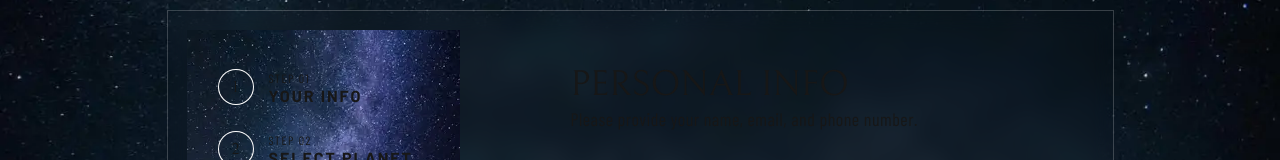
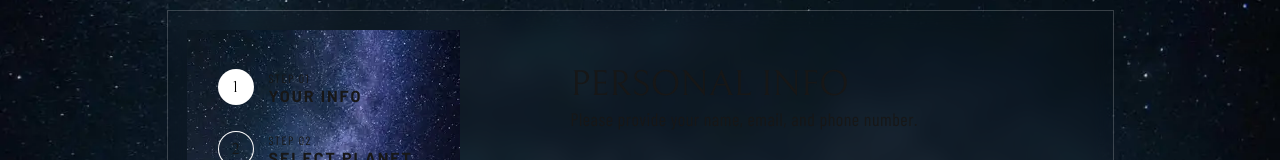
Before and after one commit to ozematt/Space-tourism_Next.js, a Next.js app: page /reserve/step01 in a window 1280 px wide. Shown: the part 288-448 px from the top of the page. Built offline with nearby package versions, Linux system fonts and the light colour scheme.

Commit message:
added form navigation logic

```diff
--- a/src/components/Reservation.tsx
+++ b/src/components/Reservation.tsx
@@ -1,5 +1,5 @@
 import { steps, stepsNav } from "@/data";
-import { FormStepTitle, InputTextField, StepNavItem } from ".";
+import { FormStepTitle, InputTextField, StepNav, StepNavItem } from ".";
 
 export type StepNumbers = "step01" | "step02" | "step03" | "step04" | "step05";
 
@@ -10,15 +10,7 @@ export type ReservationProps = {
 const Reservation = ({ step }: ReservationProps) => {
   return (
     <div className="mx-auto mt-[100px] flex h-full max-h-[600px] w-full max-w-[945px] ring-1 ring-white/20 backdrop-blur-[10px]">
-      <div className="m-[19px] w-full max-w-[273px] space-y-7 bg-[url(/reserve/form-background-reserve-desktop.webp)] px-8 py-10">
-        {stepsNav.map((item) => (
-          <StepNavItem
-            key={item.step}
-            stepNumber={item.step}
-            title={item.title}
-          />
-        ))}
-      </div>
+      <StepNav />
 
       <div className="mx-auto w-full max-w-[450px] py-[54px]">
         <FormStepTitle
--- /dev/null
+++ b/src/components/StepNav.tsx
@@ -0,0 +1,18 @@
+import { stepsNav } from "@/data";
+import { StepNavItem } from ".";
+
+const StepNav = () => {
+  return (
+    <div className="m-[19px] w-full max-w-[273px] space-y-7 bg-[url(/reserve/form-background-reserve-desktop.webp)] px-8 py-10">
+      {stepsNav.map((item, index) => (
+        <StepNavItem
+          key={item.step}
+          stepNumber={(index + 1).toString()}
+          item={item}
+        />
+      ))}
+    </div>
+  );
+};
+
+export default StepNav;
--- a/src/components/StepNavItem.tsx
+++ b/src/components/StepNavItem.tsx
@@ -1,12 +1,25 @@
-type StepNavItemProps = {
-  stepNumber: string;
+"use client";
+import { useParams } from "next/navigation";
+
+type StemItem = {
+  step: string;
   title: string;
 };
 
-const StepNavItem = ({ stepNumber, title }: StepNavItemProps) => {
+type StepNavItemProps = {
+  stepNumber: string;
+  item: StemItem;
+};
+
+const StepNavItem = ({ stepNumber, item }: StepNavItemProps) => {
+  const { step: paramStep } = useParams();
+  const { step: itemStep, title } = item;
+
   return (
     <div className="flex items-center">
-      <div className="font-bellefair grid size-[34px] place-items-center rounded-full uppercase ring-1 ring-white hover:bg-white hover:text-black">
+      <div
+        className={` ${paramStep === itemStep ? "bg-white text-black" : ""} font-bellefair grid size-[34px] place-items-center rounded-full uppercase ring-1 ring-white hover:bg-white hover:text-black`}
+      >
         {stepNumber}
       </div>
       <div className="space-y-4 pl-4">
--- a/src/components/index.ts
+++ b/src/components/index.ts
@@ -21,6 +21,7 @@ export { default as Reservation } from "./Reservation";
 export { default as InputTextField } from "./InputTextField";
 export { default as FormStepTitle } from "./FormStepTitle";
 export { default as StepNavItem } from "./StepNavItem";
+export { default as StepNav } from "./StepNav";
 
 export type { DestinationProps, PlanetName } from "./Destination";
 export type { CrewMemberProps, CrewMemberName } from "./CrewMember";
--- a/src/data/reserve.ts
+++ b/src/data/reserve.ts
@@ -1,8 +1,8 @@
 export const stepsNav = [
-  { step: "1", title: "your info" },
-  { step: "2", title: "select planet" },
-  { step: "3", title: "add-ons" },
-  { step: "4", title: "summary" },
+  { step: "step01", title: "your info" },
+  { step: "step02", title: "select planet" },
+  { step: "step03", title: "add-ons" },
+  { step: "step04", title: "summary" },
 ] as const;
 
 export const steps = [
```
